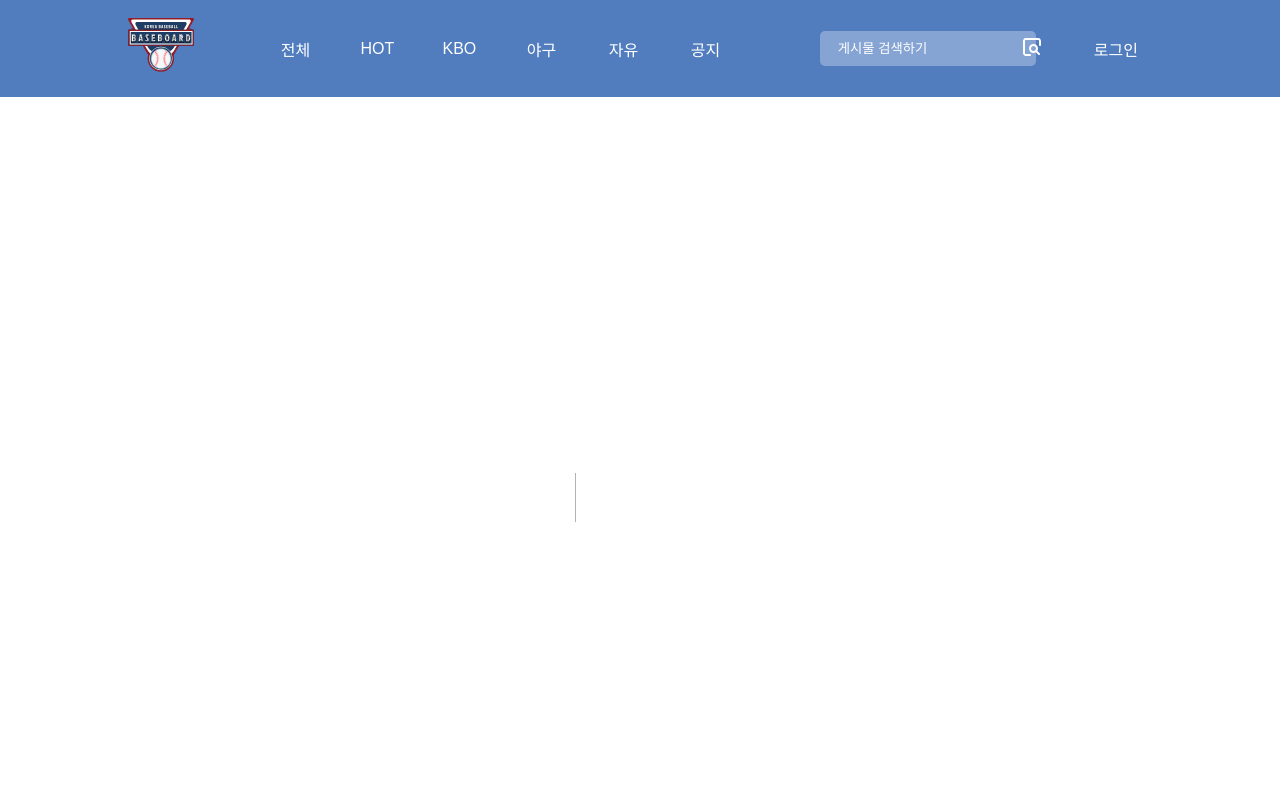
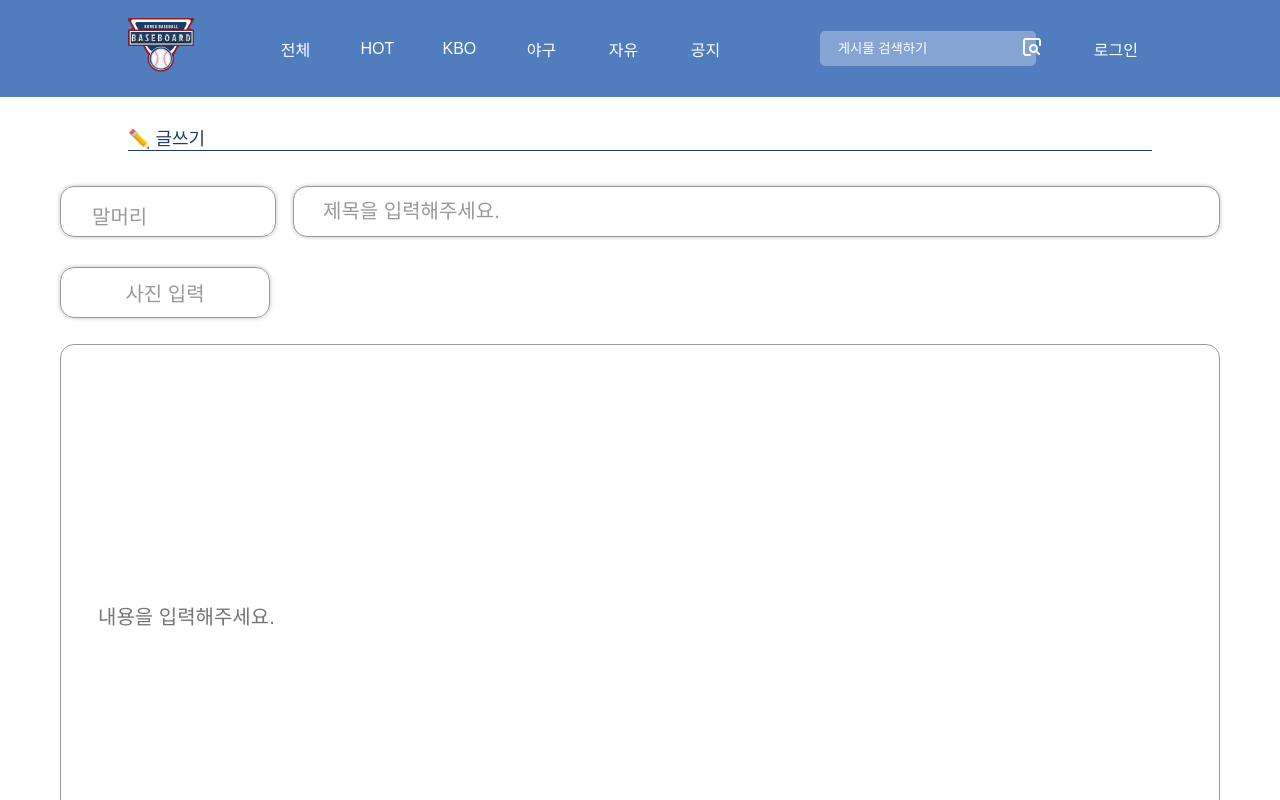
Before and after one commit to Jaylin16/Base-Board, a Next.js app in the folder client/next-tutorial/: page /write in a window 1280 px wide. Before the commit this address had no page. Shown: the top 800 px of the page. Built offline with nearby package versions, Linux system fonts and the light colour scheme.

Commit message:
[FE-VIEW] 게시판 글쓰기 페이지 레이아웃 작업 #10

```diff
--- /dev/null
+++ b/client/next-tutorial/src/app/write/page.tsx
@@ -0,0 +1,129 @@
+"use client";
+import { css } from "@emotion/react";
+
+const Write = ({ type }: { type?: string }) => {
+  return (
+    <>
+      <div css={baseLayout}>
+        <div css={pageTitleStyle}>✏️ {type?.toUpperCase()} 글쓰기</div>
+        <div css={writeFieldStyle}>
+          <div css={inputWrapper}>
+            <div css={titleInputWrapper}>
+              <div css={headStyle}>말머리</div>
+              <input
+                css={titleInputStyle}
+                type="text"
+                placeholder="제목을 입력해주세요."
+              />
+            </div>
+
+            <div css={addPhotoStyle}>사진 입력</div>
+
+            <input
+              css={contentInputStyle}
+              type="text"
+              placeholder="내용을 입력해주세요."
+            />
+          </div>
+
+          <button css={writeButtonStyle}>등록하기</button>
+        </div>
+      </div>
+    </>
+  );
+};
+
+export default Write;
+
+const baseLayout = css`
+  height: calc(100vh - 97px);
+  width: 100%;
+  padding: 27px 10%;
+`;
+
+const pageTitleStyle = css`
+  border-bottom: 1.5px solid #1d3d65;
+  font-size: 18px;
+
+  color: #1d3d65;
+`;
+
+const writeButtonStyle = css`
+  padding: 26px 71px;
+  border-radius: 20px;
+  background: #517dbf;
+  font-size: 20px;
+  width: 216px;
+  height: 79px;
+  margin-bottom: 40px;
+`;
+
+const writeFieldStyle = css`
+  display: flex;
+  align-items: center;
+  flex-direction: column;
+`;
+
+const headStyle = css`
+  border-radius: 14px;
+  box-shadow: 0px 0px 4px 0px rgba(0, 0, 0, 0.25);
+  border: 1px solid #999999;
+  width: 216px;
+  height: 51px;
+  padding: 14px 31px;
+  color: #999999;
+  font-size: 20px;
+`;
+
+const titleInputStyle = css`
+  font-size: 20px;
+  box-shadow: 0px 0px 4px 0px rgba(0, 0, 0, 0.25);
+  border: 1px solid #999999;
+  border-radius: 14px;
+  height: 51px;
+  width: 927px;
+  padding: 14px 29px;
+
+  ::placeholder {
+    color: #999999;
+  }
+`;
+
+const contentInputStyle = css`
+  border: 1px solid #999999;
+  border-radius: 14px;
+  width: 1160px;
+  height: 546px;
+  font-size: 20px;
+
+  padding: 34px 37px;
+`;
+
+const addPhotoStyle = css`
+  border-radius: 14px;
+  border: 1px solid #999999;
+  width: 210px;
+  height: 51px;
+  box-shadow: 0px 0px 4px 0px rgba(0, 0, 0, 0.25);
+  color: #999999;
+  font-size: 20px;
+  margin-bottom: 26px;
+
+  display: flex;
+  align-items: center;
+  justify-content: center;
+`;
+
+const titleInputWrapper = css`
+  gap: 17px;
+  display: flex;
+  margin-bottom: 30px;
+`;
+
+const inputWrapper = css`
+  padding: 35px;
+
+  display: flex;
+  justify-content: center;
+  flex-direction: column;
+`;
```
